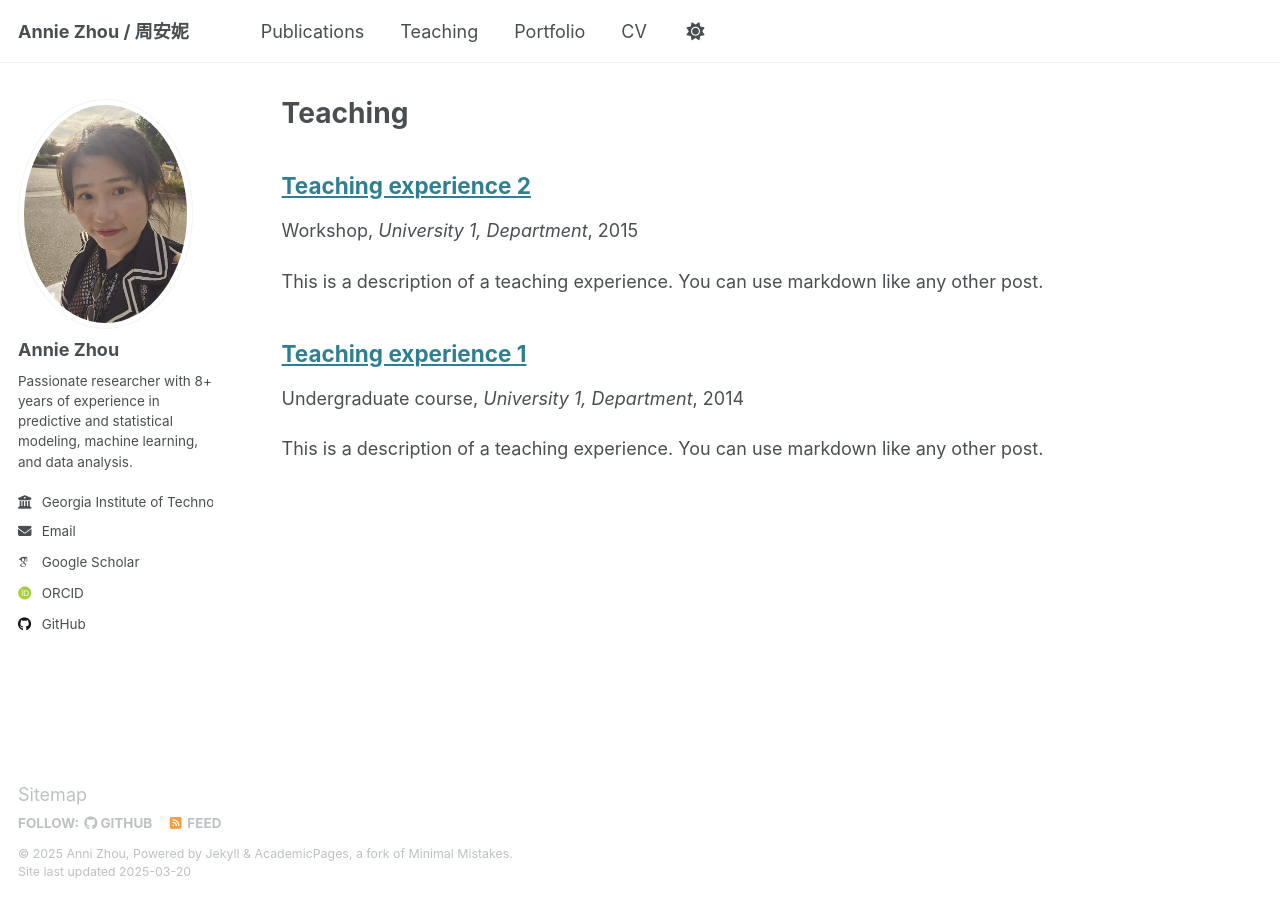
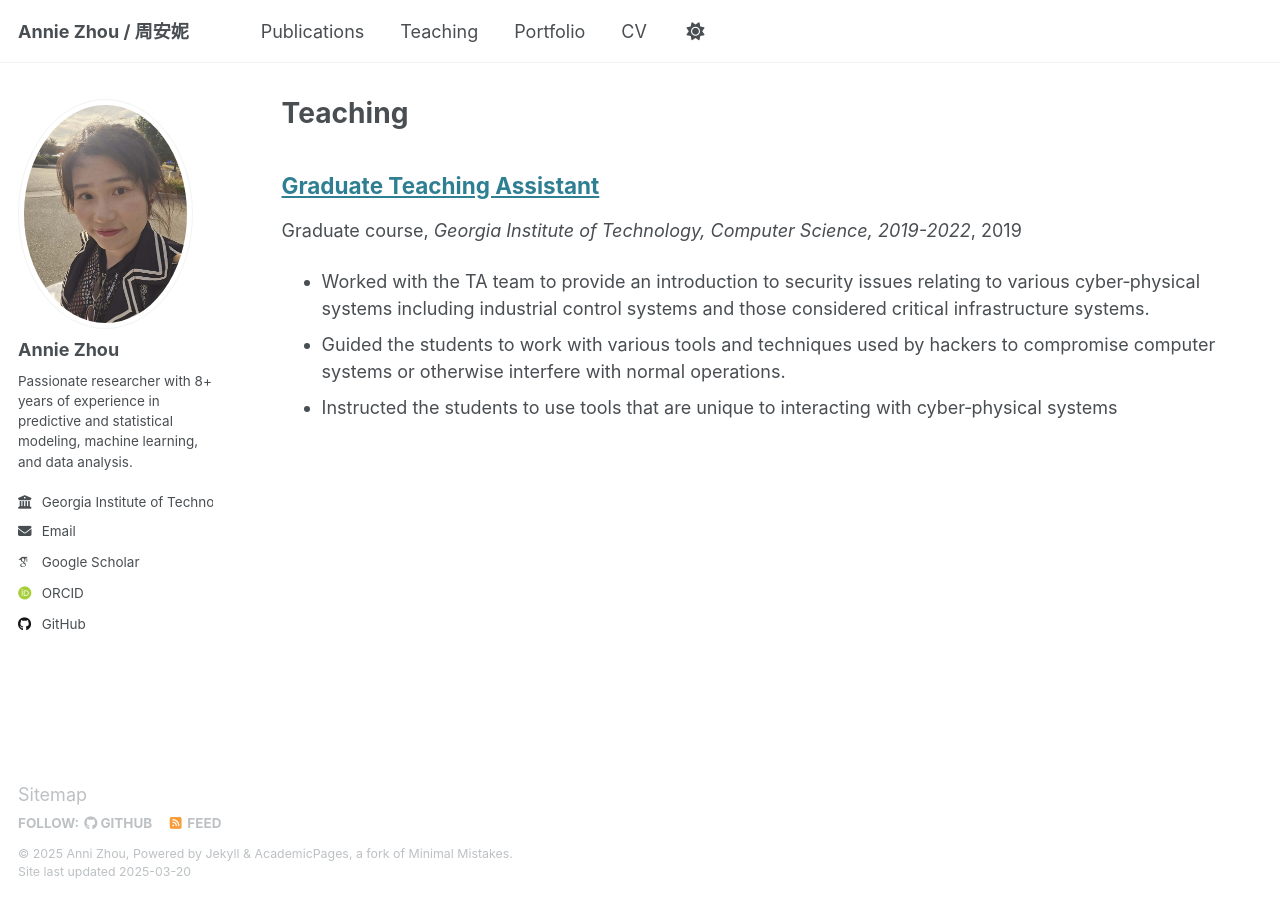
Before and after one commit to Annie983284450-1/Annie983284450-1.github.io, a Jekyll site: the page built from _pages/teaching.html, in a window 1280 px wide. Built offline with Jekyll 4.4.1, drawn with Linux system fonts in a browser that asks for light colours; some web fonts are replaced.

Commit message:
cv updated

```diff
--- a/_pages/cv.md
+++ b/_pages/cv.md
@@ -11,11 +11,14 @@ redirect_from:
 
 Education
 ======
-* Ph.D in Version Control Theory, GitHub University, 2018 (expected)
+* Ph. D. in Electrical and Computer Engineering, Georgia Institute of Technology, 2025 Jan
+* B.S. in Electrical and Computer Engineering, Huazhong University of Science and Technology. 2018 Jun
+
+<!-- * Ph.D in Version Control Theory, GitHub University, 2018 (expected)
 * M.S. in Jekyll, GitHub University, 2014
-* B.S. in GitHub, GitHub University, 2012
+* B.S. in GitHub, GitHub University, 2012 -->
 
-Work experience
+<!-- Work experience
 ======
 * Spring 2024: Academic Pages Collaborator
   * GitHub University
@@ -30,28 +33,28 @@ Work experience
 * Summer 2015: Research Assistant
   * GitHub University
   * Duties included: Tagging issues
-  * Supervisor: Professor Git
+  * Supervisor: Professor Git -->
 
 Skills
 ======
-* Skill 1
-* Skill 2
-  * Sub-skill 2.1
-  * Sub-skill 2.2
-  * Sub-skill 2.3
-* Skill 3
+* Tools and Languages
+  * PyTorch, Tensorflow
+  * SQL, PostgreSQL, C/C++, R, JAX, Matlab
+  * Python
+* Research Interests
+  * Satistical Modeling, Uncertainty Quantification, Large Language Models, Personalized Recommendation System, Generative AI
 
 Publications
 ======
   <ul>{% for post in site.publications reversed %}
     {% include archive-single-cv.html %}
   {% endfor %}</ul>
-
+<!--
 Talks
 ======
   <ul>{% for post in site.talks reversed %}
     {% include archive-single-talk-cv.html  %}
-  {% endfor %}</ul>
+  {% endfor %}</ul> -->
 
 Teaching
 ======
@@ -59,6 +62,6 @@ Teaching
     {% include archive-single-cv.html %}
   {% endfor %}</ul>
 
-Service and leadership
+Professional Activities & Services
 ======
-* Currently signed in to 43 different slack teams
+* Peer Reviewer of IEEE Global Communications Conference, and Expert Systems With Applications
--- a/_teaching/2014-spring-teaching-1.md
+++ /dev/null
@@ -1,20 +0,0 @@
----
-title: "Teaching experience 1"
-collection: teaching
-type: "Undergraduate course"
-permalink: /teaching/2014-spring-teaching-1
-venue: "University 1, Department"
-date: 2014-01-01
-location: "City, Country"
----
-
-This is a description of a teaching experience. You can use markdown like any other post.
-
-Heading 1
-======
-
-Heading 2
-======
-
-Heading 3
-======
--- a/_teaching/2015-spring-teaching-2.md
+++ /dev/null
@@ -1,20 +0,0 @@
----
-title: "Teaching experience 2"
-collection: teaching
-type: "Workshop"
-permalink: /teaching/2015-spring-teaching-1
-venue: "University 1, Department"
-date: 2015-01-01
-location: "City, Country"
----
-
-This is a description of a teaching experience. You can use markdown like any other post.
-
-Heading 1
-======
-
-Heading 2
-======
-
-Heading 3
-======
--- /dev/null
+++ b/_teaching/2019-spring-teaching-1.md
@@ -0,0 +1,23 @@
+---
+title: "Graduate Teaching Assistant"
+collection: teaching
+type: "Graduate course"
+permalink: /teaching/2019-spring-teaching-1
+venue: "Georgia Institute of Technology, Computer Science, 2019-2022"
+date: 2019-01-01
+location: "Atlanta, United States"
+---
+* Worked with the TA team to provide an introduction to security issues relating to various cyber‑physical
+systems including industrial control systems and those considered critical infrastructure systems.
+* Guided the students to work with various tools and techniques used by hackers to compromise computer
+systems or otherwise interfere with normal operations.
+* Instructed the students to use tools that are unique to interacting with cyber‑physical systems
+
+<!-- Heading 1
+======
+
+Heading 2
+======
+
+Heading 3
+====== -->
```
Also changed, not shown: _pages/about.md (+2 -2 lines).
